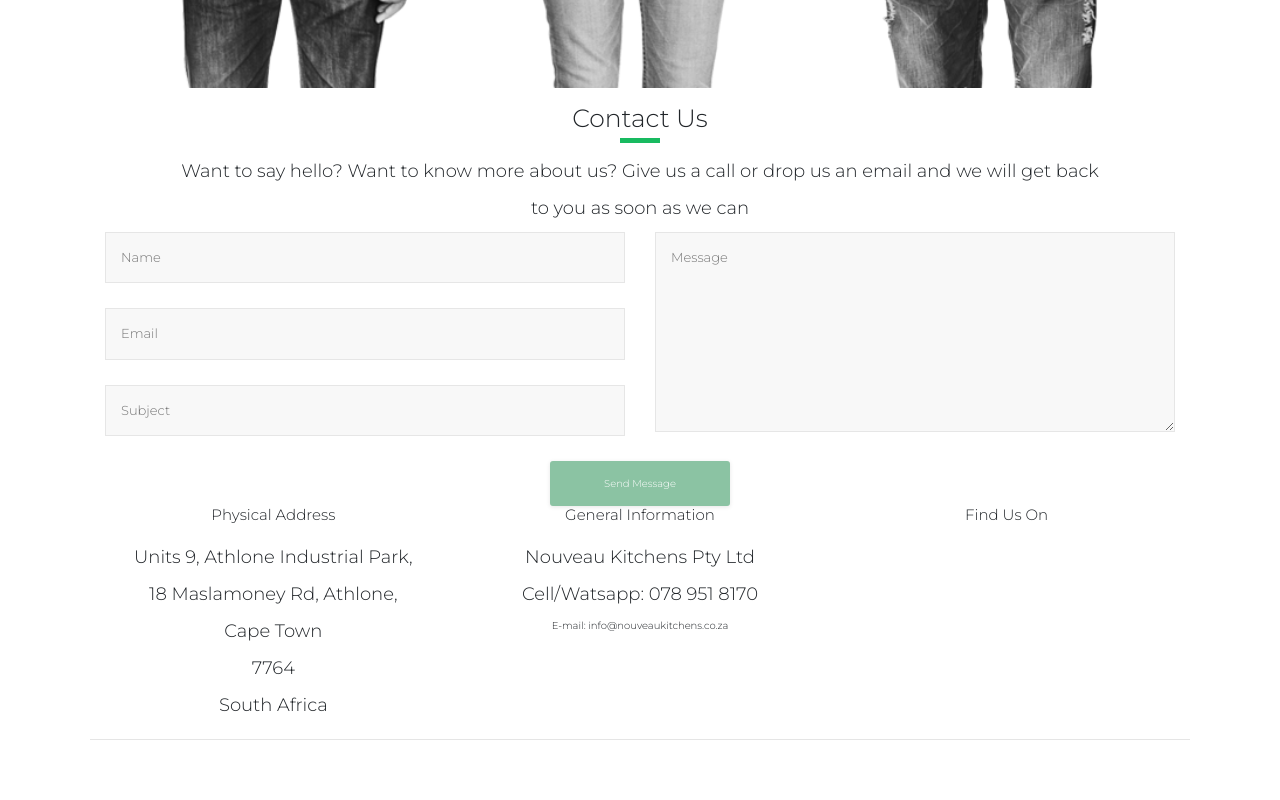
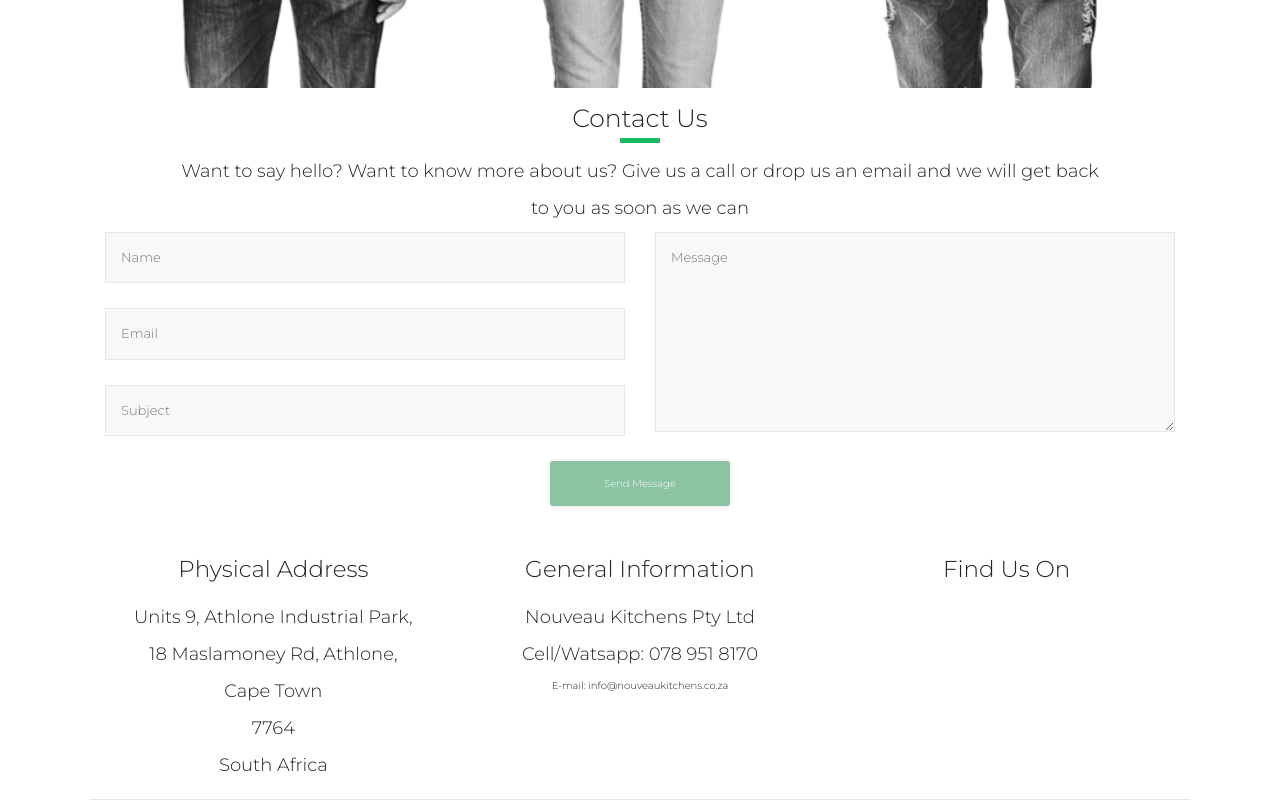
Before and after one commit to cassidy-star/tango, a plain HTML site: page index.html in a window 1280 px wide. Shown: the part 5153-5953 px from the top of the page. Before the commit the page ends 5893 px from the top, so only its background shows below. Drawn offline with nearby package versions, Linux system fonts and the light colour scheme.

Commit message:
Add files via upload

```diff
--- a/home.css
+++ b/home.css
@@ -6,6 +6,9 @@ h2{
 }
 p {
 	font-size: 18px;
+}
+h4{
+	font-size:23px;
 }
 .landing
 {
@@ -476,10 +479,12 @@ input {
     z-index: 9999;
 }
 
+.contact{
+	margin-bottom: 10px;
+}
 
 
 
-
-#footer{
-	margin-top: 5%;
+#footer-row{
+	padding-top: 50px;
 }
--- a/index.html
+++ b/index.html
@@ -429,7 +429,7 @@
 
 
 <div class="container" id="footer">
-  <div class="row vdivide">
+  <div class="row vdivide" id="footer-row">
     <div class="col-sm-4 text-center"><h4>Physical Address</h4><br/><p> Units 9, Athlone Industrial Park,</p><p>
 18 Maslamoney Rd, Athlone,</p><p> Cape Town</p><p>7764</p><p>South Africa</p></div>
     <div class="col-sm-4 text-center"><h4>General Information</h4><br/><p>Nouveau Kitchens Pty Ltd<p/><p>Cell/Watsapp: 078 951 8170</p>E-mail: info@nouveaukitchens.co.za</div>
```
